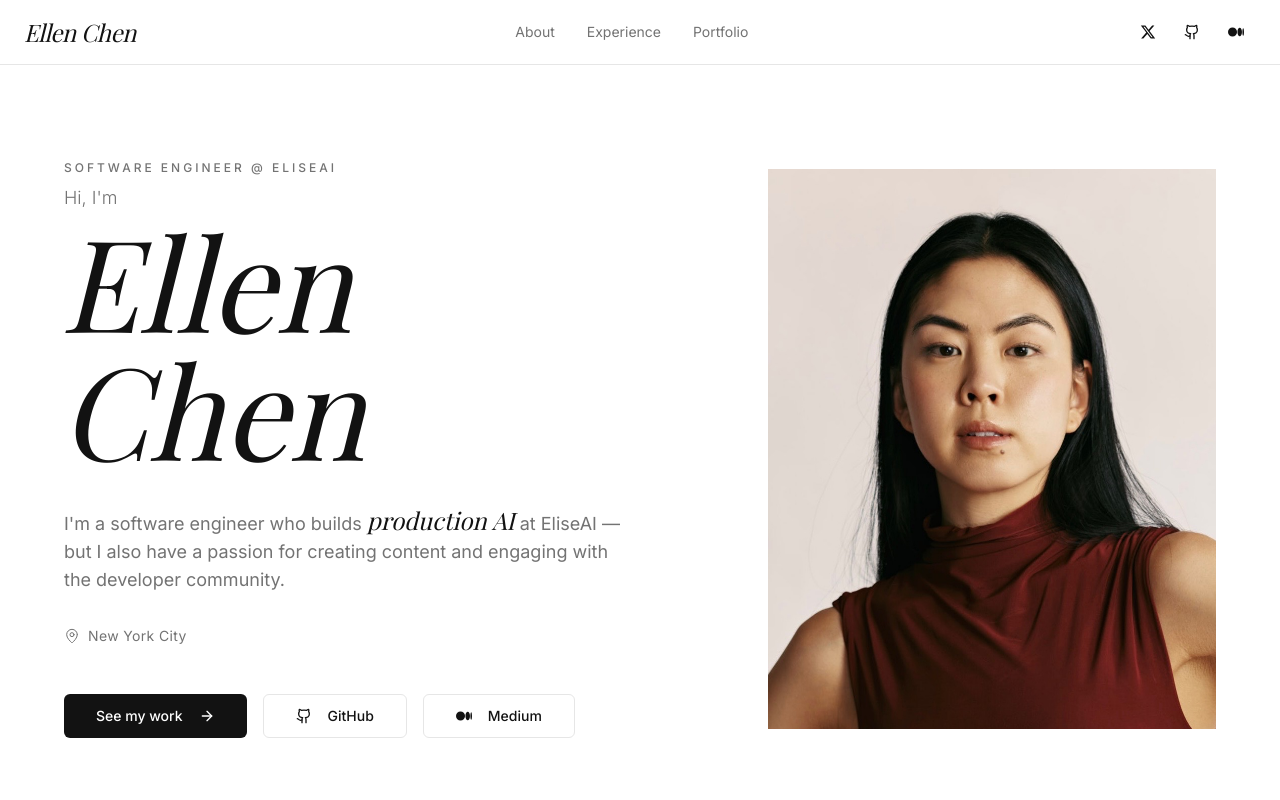
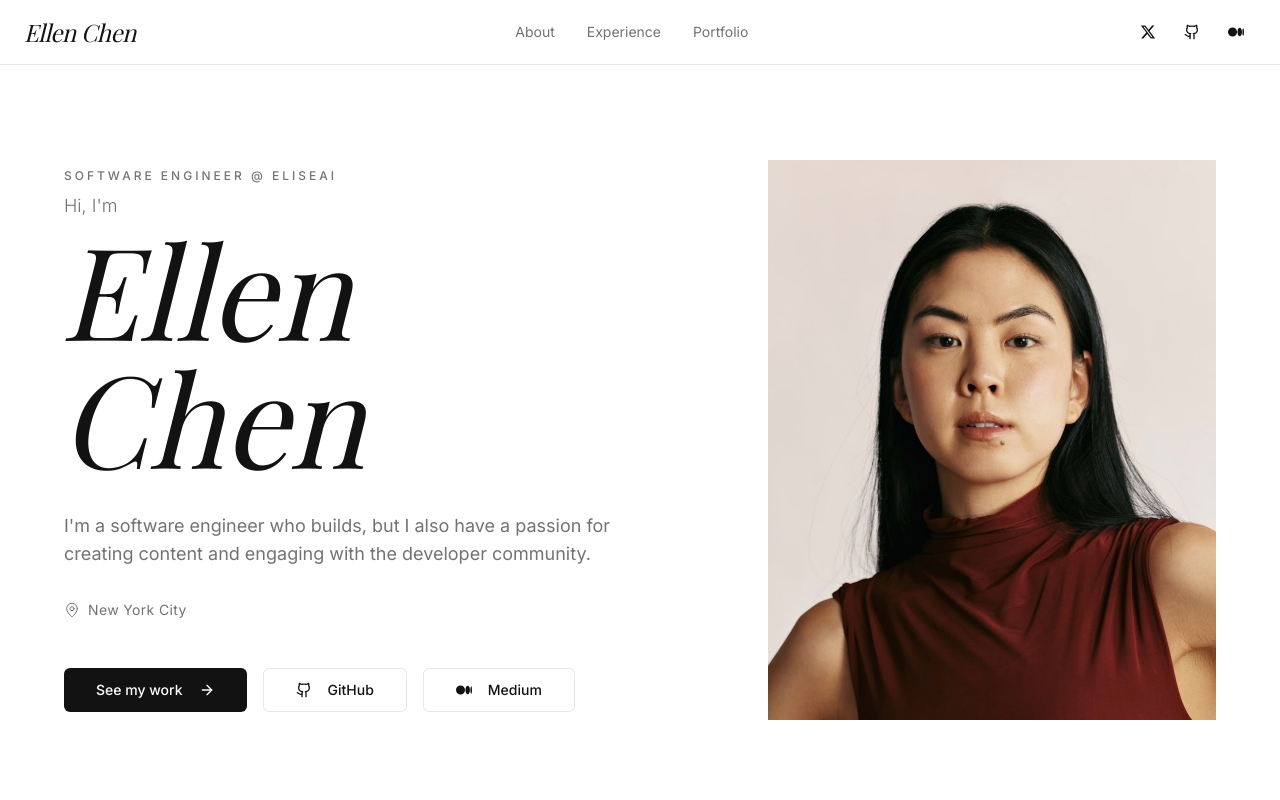
Before and after one commit to ellenrchen/ellen-chen, a React (Vite) app: page / in a window 1280 px wide. Shown: the top 800 px of the page. Built offline with nearby package versions, Linux system fonts and the light colour scheme; a web font is replaced by a local one.

Commit message:
Changes
Co-authored-by: ellenrchen <32143915+ellenrchen@users.noreply.github.com>

```diff
--- a/src/components/Hero.tsx
+++ b/src/components/Hero.tsx
@@ -22,7 +22,7 @@ const Hero = () => {
             </div>
 
             <p className="max-w-xl text-base leading-relaxed text-muted-foreground md:text-lg">
-              I'm a software engineer who builds <span className="font-serif text-xl italic text-foreground md:text-2xl">production AI</span> at EliseAI — but I also have a passion for creating content and engaging with the developer community.
+              I'm a software engineer who builds, but I also have a passion for creating content and engaging with the developer community.
             </p>
 
             <p className="flex items-center gap-2 text-sm tracking-wide text-muted-foreground">
```
